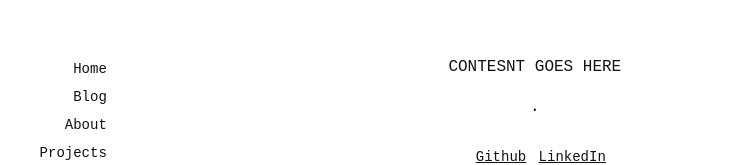
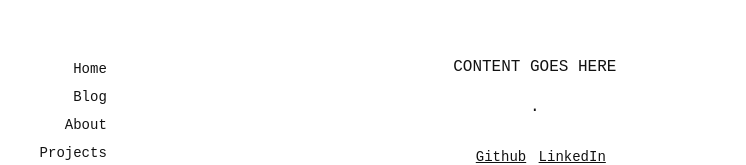
Before and after one commit to ChitrakshKataria/portfolio, a Next.js app: page /projects/1 in a window 1280 px wide. Shown: the part 275-440 px from the top of the page, without its empty margins (147-893 px from the left). Built offline with nearby package versions, Linux system fonts and the light colour scheme.

Commit message:
Added a dynamic project route

```diff
--- a/app/projects/[slug]/page.tsx
+++ b/app/projects/[slug]/page.tsx
@@ -4,7 +4,7 @@ type Props = {
 export default async function dynamicProjectPage({ params }: Props) {
     return (
         <div>
-            <h1>CONTESNT GOES HERE</h1>
+            <h1>CONTENT GOES HERE</h1>
         </div>
     );
 }
```
